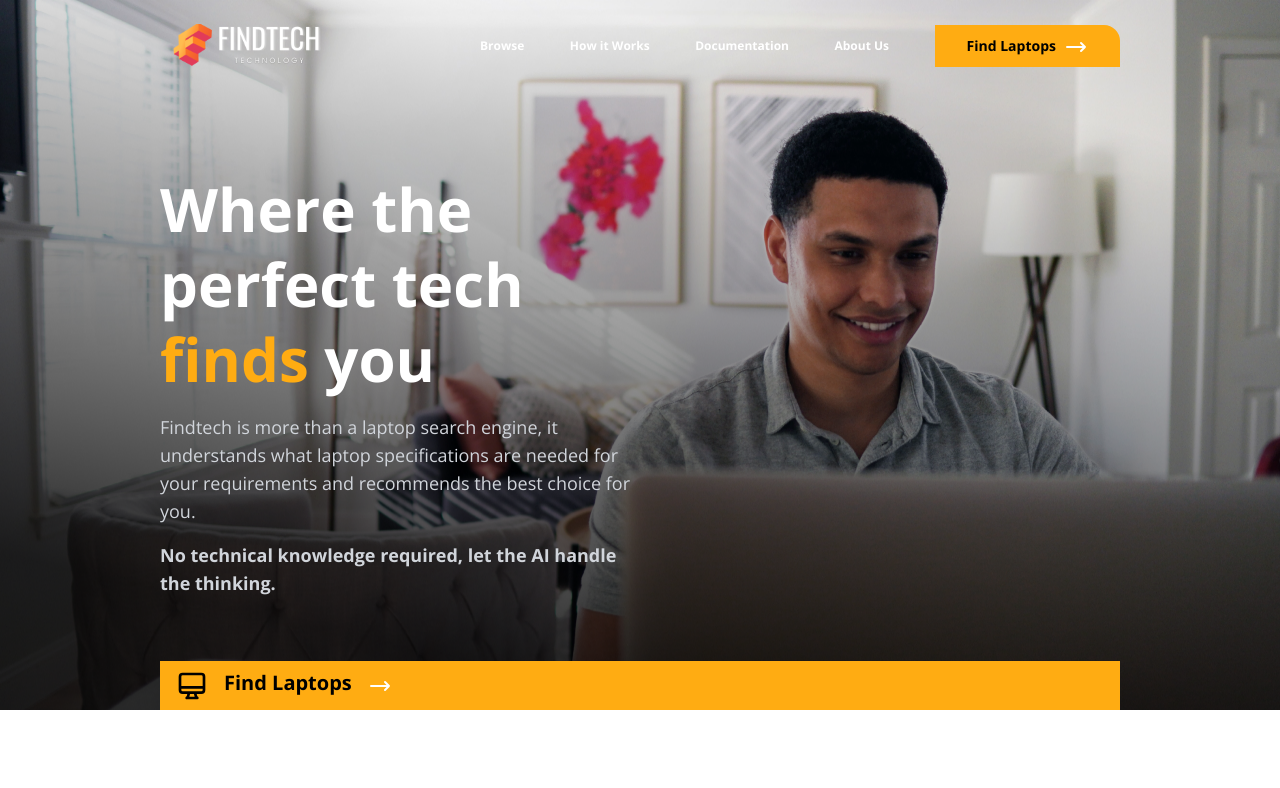
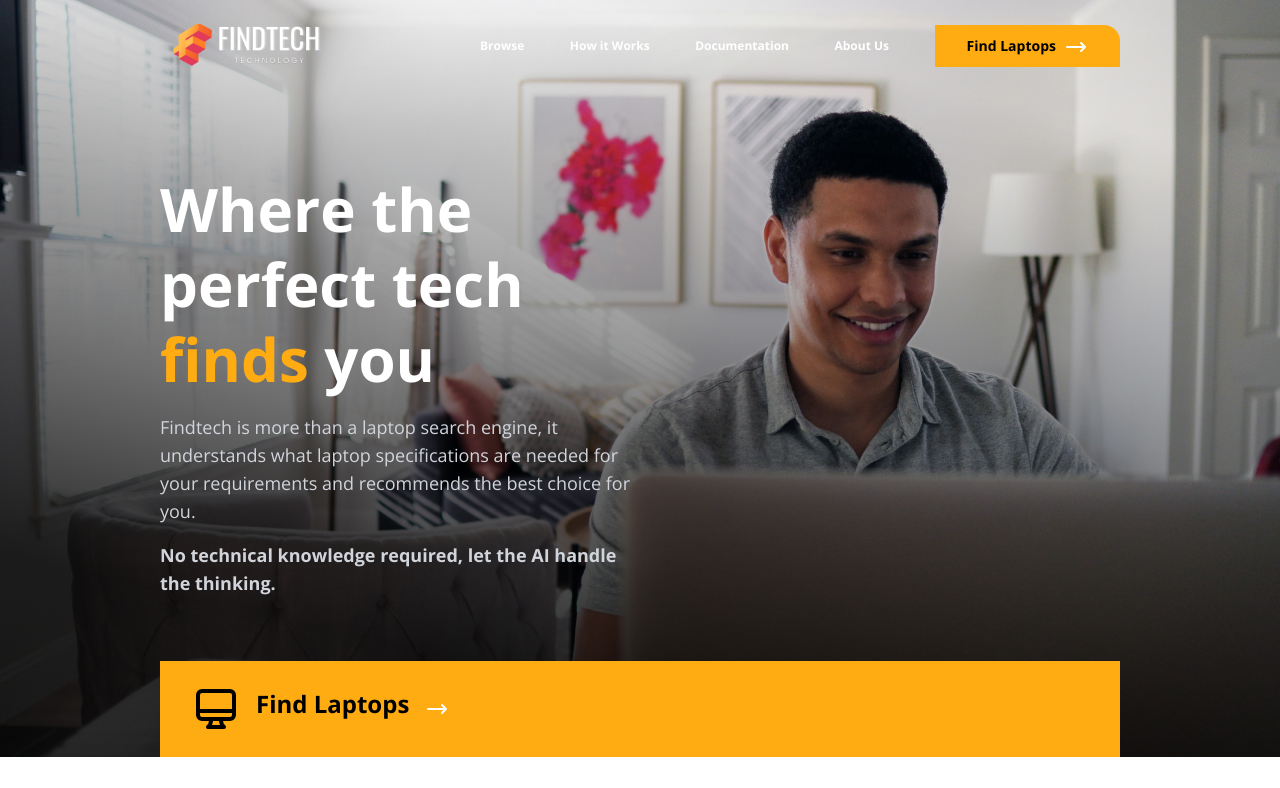
Before and after one commit to MajorQ/FindTech, a React (Create React App) app: page / in a window 1280 px wide. Shown: the top 788 px of the page. Built offline with nearby package versions, Linux system fonts and the light colour scheme.

Commit message:
feat: setup React Router

```diff
--- a/src/App.js
+++ b/src/App.js
@@ -1,10 +1,17 @@
+import { Route } from 'react-router';
+import { BrowserRouter, Switch } from 'react-router-dom';
+import LandingPage from './pages/LandingPage';
+
 import './App.css';
-import LandingPage from './pages/LandingPage';
 
 const App = () => {
 	return (
 		<div className="App">
-			<LandingPage />
+			<BrowserRouter>
+				<Switch>
+					<Route path="/" component={LandingPage} />
+				</Switch>
+			</BrowserRouter>
 		</div>
 	);
 };
--- a/src/components/main-header/HeaderButton.jsx
+++ b/src/components/main-header/HeaderButton.jsx
@@ -1,9 +1,9 @@
 const HeaderButton = () => {
 	return (
-		<button className="col-span-2 container bg-accent text-left px-4 py-2">
+		<button className="col-span-2 container bg-accent text-left px-4 py-6">
 			<svg
 				xmlns="http://www.w3.org/2000/svg"
-				className="h-8 w-8 inline-block"
+				className="ml-4 h-12 w-12 inline-block"
 				fill="none"
 				viewBox="0 0 24 24"
 				stroke="currentColor"
@@ -16,7 +16,7 @@ const HeaderButton = () => {
 				/>
 			</svg>
 
-			<span className="text-xl font-bold px-4">Find Laptops</span>
+			<span className="text-2xl font-bold px-4">Find Laptops</span>
 
 			<svg
 				xmlns="http://www.w3.org/2000/svg"
--- a/src/components/main-header/NavBar.jsx
+++ b/src/components/main-header/NavBar.jsx
@@ -1,3 +1,4 @@
+import { Link } from 'react-router-dom';
 import logo from '../../assets/images/logo.svg';
 
 const navBarItems = [
@@ -14,9 +15,11 @@ const NavBar = () => {
 			<img src={logo} alt="Findtech Company Logo" />
 
 			{/* Buttons */}
-			<div className="flex w-2/3 justify-between">
+			<div className="flex w-2/3 justify-between items-center">
 				{navBarItems.map((item) => (
-					<button className="text-white text-xs font-bold">{item.title}</button>
+					<Link to="/" className="text-white text-xs font-bold">
+						{item.title}
+					</Link>
 				))}
 
 				<button className="bg-accent rounded-tr-2xl px-8 py-2">
```
